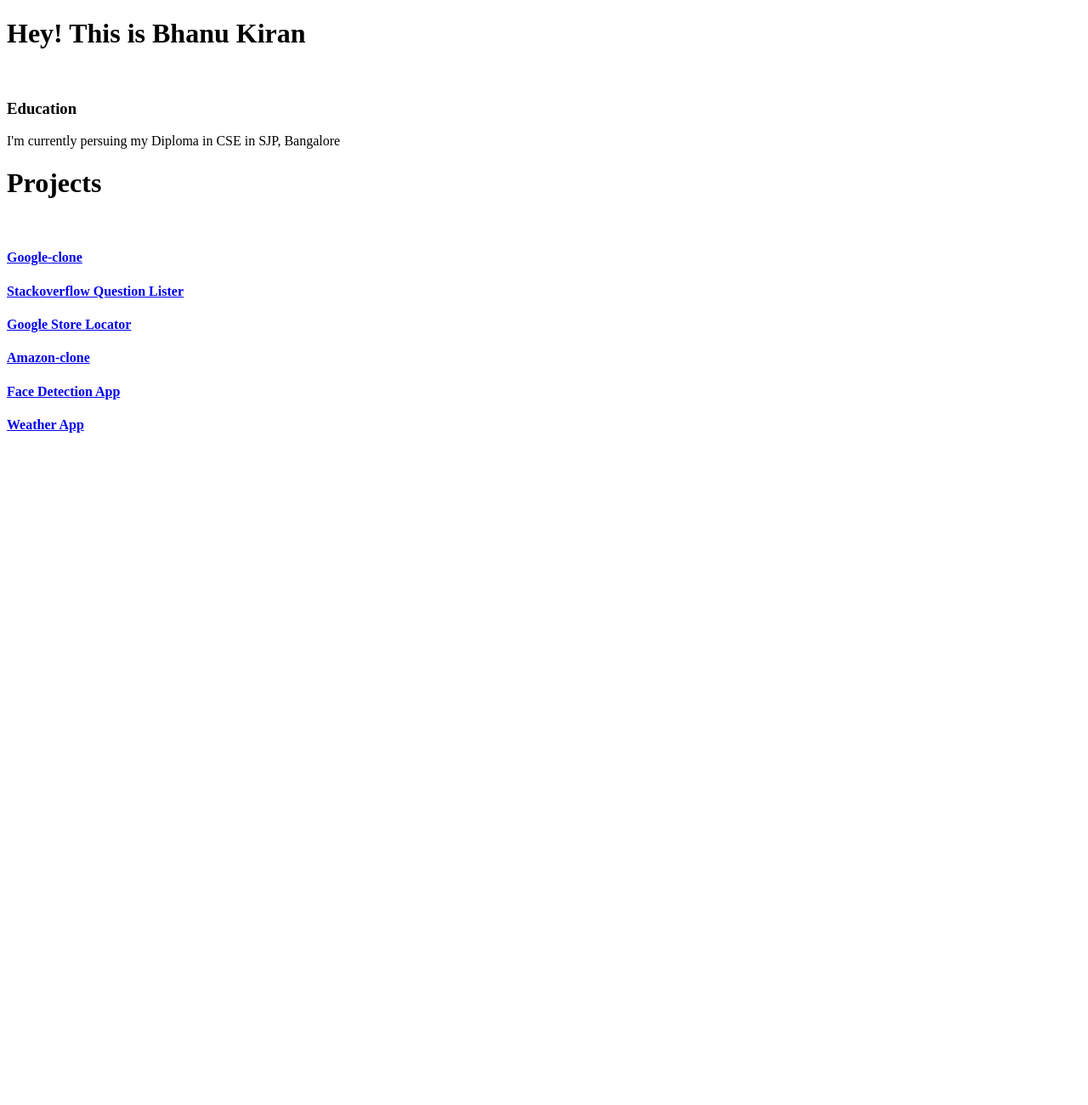
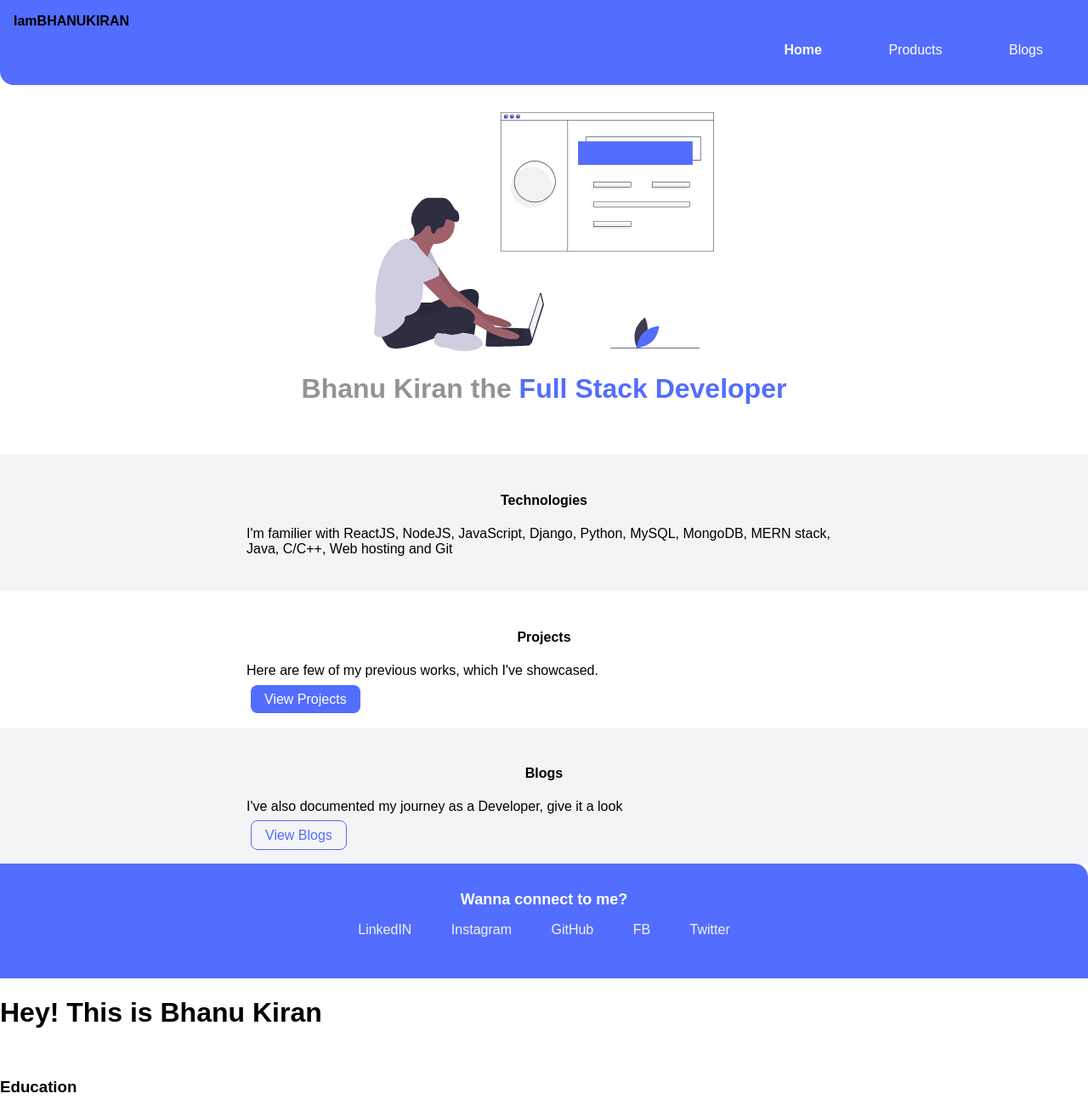
Before and after one commit to bhanukirant99/portfolio, a plain HTML site: page index.html in a window 1280 px wide. Shown: the top 1300 px of the page at 85% size. Before the commit the page ends 800 px from the top, so only its background shows below. Drawn offline with Linux system fonts and the light colour scheme; a web font is replaced by a local one.

Commit message:
feat: adding the components

```diff
--- a/index.html
+++ b/index.html
@@ -1,13 +1,72 @@
 <!DOCTYPE html>
 <html lang="en">
 <head>
-    <title>Portfolio</title>
+    <meta charset="UTF-8">
+    <meta name="viewport" content="width=device-width, initial-scale=1.0">
+    <title>home | bhanukiran</title>
     <link rel = "icon" href =
         "https://www.flaticon.com/svg/static/icons/svg/893/893505.svg"
         type = "image/x-icon"
     >
+    <link rel="stylesheet" href="style.css">
 </head>
 <body>
+
+    <nav class="navigation container">
+        <div class="nav-brand">IamBHANUKIRAN</div>
+        <ul class="list-non-bullet nav-pills">
+            <li class="list-item-inline">
+                <a class="link link-active" href="/">Home</a>
+            </li>
+            <li class="list-item-inline">
+                <a class="link" href="/projects.html">Products</a>
+            </li>
+            <li class="list-item-inline">
+                <a class="link" href="/blogs.html">Blogs</a>
+            </li>
+        </ul>
+    </nav>
+
+    <header class="hero">
+        <img class="hero-img" src="images/webdev.svg" alt="" srcset="">
+        <h2 class="hero-h2">Bhanu Kiran the <span>Full Stack Developer</span> </h2>
+    </header>
+
+    <section class="section ow">
+        <div class="container containerCenter">
+            <h4>Technologies</h4>
+            <p>I'm familier with ReactJS, NodeJS, JavaScript, Django, Python, MySQL, MongoDB, MERN stack, Java, C/C++, Web hosting and Git</p>
+        </div>
+    </section>
+
+    <section class="section">
+        <div class="container containerCenter">
+            <h4>Projects</h4>
+            <p>Here are few of my previous works, which I've showcased.</p>
+            <a href="https://www.google.com" class="link primaryLink">View Projects</a>
+        </div>
+    </section>
+
+    <section class="section ow">
+        <div class="container containerCenter">
+            <h4>Blogs</h4>
+            <p>I've also documented my journey as a Developer, give it a look</p>
+            <a href="https://www.google.com" class="link secondaryLink">View Blogs</a>
+        </div>
+    </section>
+
+    <footer class="footer">
+        <div class="footer-header">Wanna connect to me?</div>
+        <ul>
+            <a class="link" target="_blank"  href="https://www.linkedin.com/in/bhanu-kiran-t-40695b1a6/">LinkedIN</a>
+            <a class="link" target="_blank" href="https://www.instagram.com/bhanukiran.t/">Instagram</a>
+            <a class="link" target="_blank" href="https://github.com/bhanukirant99">GitHub</a>
+            <a class="link" target="_blank" href="https://www.facebook.com/bhanu.kiran.1694/">FB</a>
+            <a class="link" target="_blank" href="https://twitter.com/BhanuKi25201356">Twitter</a>
+        </ul>
+    </footer>
+
+
     <h1>Hey! This is Bhanu Kiran</h1><br>
     <h3>Education</h3>
     <p>I'm currently persuing my Diploma in CSE in SJP, Bangalore</p>
--- a/style.css
+++ b/style.css
@@ -28,10 +28,15 @@ hr {
     margin: auto;
 }
 
+/* links */
+
 .link {
+
     text-decoration: none;
     padding: 0.5rem 1rem;
     margin: 5px;
+    margin-top: 1rem;
+    margin-bottom: 1rem;
 }
 
 .primaryLink {
@@ -47,6 +52,8 @@ hr {
     color: var(--primary-color);
 }
 
+/* lists */
+
 .list-non-bullet {
     list-style: none;
 }
@@ -56,6 +63,8 @@ hr {
     padding: 0rem 1rem;
     color: white;
 }
+
+/* navigation */
 
 .navigation {
     background-color: var(--primary-color);
@@ -79,6 +88,8 @@ hr {
     font-weight: bold;
 }
 
+/* header */
+
 .hero {
     padding: 2rem;
 }
@@ -90,10 +101,16 @@ hr {
 }
 
 .hero-h2 {
-    font-size: x-large;
+    font-size: xx-large;
     color: var(--dark-gray);
     text-align: center;
 }
+
+.hero span {
+    color: var(--primary-color);
+}
+
+/* section */
 
 .section {
     padding: 1rem;
@@ -107,6 +124,8 @@ hr {
     background-color: var(--light-gray);
 }
 
+/* footer */
+
 .footer {
     background-color: var(--primary-color);
     padding: 2rem;
@@ -119,6 +138,11 @@ hr {
     color: var(--light-gray);
 }
 
+.footer .footer-header {
+    font-weight: bold;
+    font-size: large;
+}
+
 .footer ul {
     padding-inline-start: 0;
 }
```
Also changed, not shown: lib/components.html (+11 -7 lines), blogs.html (added), images/webdev.svg (added), projects.html (added).
